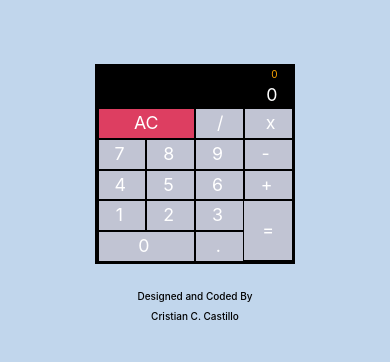
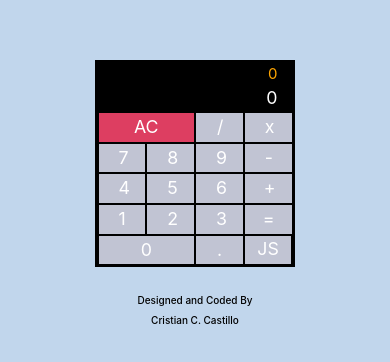
Before and after one commit to Cristian-Castillo/My-JavaScript-Calculator-Project, a React (Create React App) app: page / in a window 390 px wide. Shown: the part 220-582 px from the top of the page. Built offline with nearby package versions, Linux system fonts and the light colour scheme.

Commit message:
updated the style to my calculator, responsive looks great!

```diff
--- a/src/components/CalculatorContainer.js
+++ b/src/components/CalculatorContainer.js
@@ -65,7 +65,7 @@ class CalculatorContainer extends Component {
                 <div style = {{paddingBottom:'2px'}} className="row">
                     <div className="col-6 dig-zeroDiv"><button className='dig-zero' onClick ={addZero}>0</button></div>
                     <div style= {styleButton} className="col-3"><button className='op-dec' onClick ={setDecimal}>.</button></div>
-
+                    <div className='deadCell'>JS</div>
                 </div>
                 <div className ='authorDiv'>
                     <br></br>
--- a/src/components/ContainerStyle.css
+++ b/src/components/ContainerStyle.css
@@ -39,7 +39,7 @@ button{
 }
 
 .col-subresult{
-    font-size:10px;
+    font-size:15px;
     color:orange;
     padding-top:3px;
 }
@@ -81,13 +81,14 @@ button{
   border-style:none;
   background-color:var(--customGray);
   color:white;
+  margin-left:-1px;
 }
 
 .dig-seven{
   border:.5px solid black;
   background-color:var(--customGray);
   color:#ffffff;
-  margin-left:-5px;
+  margin-left:-1px;
   border-style:none;
 }
 
@@ -95,7 +96,7 @@ button{
   border:.5px solid black;
   background-color:var(--customGray);
   color:#ffffff;
-  margin-left:-5px;
+  margin-left:-1px;
   border-style:none;
 }
 
@@ -103,7 +104,7 @@ button{
   border:.5px solid black;
   background-color:var(--customGray);
   color:#ffffff;
-  margin-left:-5px;
+  margin-left:-1px;
   border-style:none;
 }
 
@@ -111,7 +112,7 @@ button{
   border:.5px solid black;
   background-color:var(--customGray);
   color:#ffffff;
-  margin-left:-5px;
+  margin-left:-1px;
   border-style:none;
 }
 
@@ -119,7 +120,7 @@ button{
   border:.5px solid black;
   background-color:var(--customGray);
   color:#ffffff;
-  margin-left:-5px;
+  margin-left:-1px;
   border-style:none;
 }
 
@@ -127,7 +128,7 @@ button{
   border:.5px solid black;
   background-color:var(--customGray);
   color:#ffffff;
-  margin-left:-5px;
+  margin-left:-1px;
   border-style:none;
 }
 
@@ -135,7 +136,7 @@ button{
   border:.5px solid black;
   background-color:var(--customGray);
   color:#ffffff;
-  margin-left:-5px;
+  margin-left:-1px;
   border-style:none;
 }
 
@@ -143,7 +144,7 @@ button{
   border:.5px solid black;
   background-color:var(--customGray);
   color:#ffffff;
-  margin-left:-5px;
+  margin-left:-2px;
   border-style:none;
 }
 
@@ -151,7 +152,7 @@ button{
   border:.5px solid black;
   background-color:var(--customGray);
   color:#ffffff;
-  margin-left:-5px;
+  margin-left:-1px;
   border-style:none;
 }
 
@@ -159,7 +160,7 @@ button{
   border:.5px solid black;
   background-color:var(--customGray);
   color:#ffffff;
-  margin-left:-5px;
+  margin-left:-1px;
   border-style:none;
 }
 
@@ -167,79 +168,22 @@ button{
   border:.5px solid black;
   background-color:var(--customGray);
   color:#ffffff;
-  margin-left:-5px;
+  margin-left:-1px;
   border-style:none;
 }
 
 .op-equal{
   background-color:var(--customGray);
   color:#ffffff;
-  margin-left:-23.8px;
+  margin-left:-4px;
   border-style:none;
-  border-bottom:none;
-  position:absolute;
-
+  position:relative;
   text-align: center;
-  width:47.8px;
+  width:25.8px;
 }
-
-@media(min-width:501px){
-  .op-equal{
-    height:62.8px;
-  }
-}
-@media(max-width:500px){
-  .op-equal{
-    height:62.5px;
-  }
-}
-
-@media(max-width:452px){
-  .op-equal{
-    height:59.5px;
-  }
-}
-
-@media(max-width:392px){
-  .op-equal{
-    height:58.5px;
-  }
-}
-
-@media(max-width:360px){
-  .op-equal{
-    height:54px;
-  }
-}
-
-@media(max-width:316px){
-  .op-equal{
-    height:54.5px;
-  }
-}
-
-@media(max-width:292px){
-  .op-equal{
-    height:51.5px;
-  }
-}
-
-@media(max-width:255px){
-  .op-equal{
-    height:50px;
-  }
-}
-
-@media(max-width:232px){
-  .op-equal{
-    height:48px;
-  }
-}
-
 .op-equalDiv{
   background-color:var(--customGray) !important;
   border:.1px solid black;
-  border-bottom:none;
   position:relative;
 }
 
@@ -253,7 +197,6 @@ button{
   border:.5px solid black;
   background-color:var(--customGray);
   color:#ffffff;
-  margin-left:-5px;
   border-style:none;
 }
 
@@ -272,8 +215,18 @@ button{
   border:.5px solid black;
   background-color:var(--customGray);
   color:#ffffff;
-  margin-left:-2px;
   border-style:none;
+}
+
+.deadCell{
+  background-color:var(--customGray);
+  cursor:not-allowed;
+  border:.1px solid black;
+  width:48.7px;
+}
+
+.deadCell:hover,.col-3:hover{
+  background-color:none !important;
 }
 
 .authorDiv{
```
